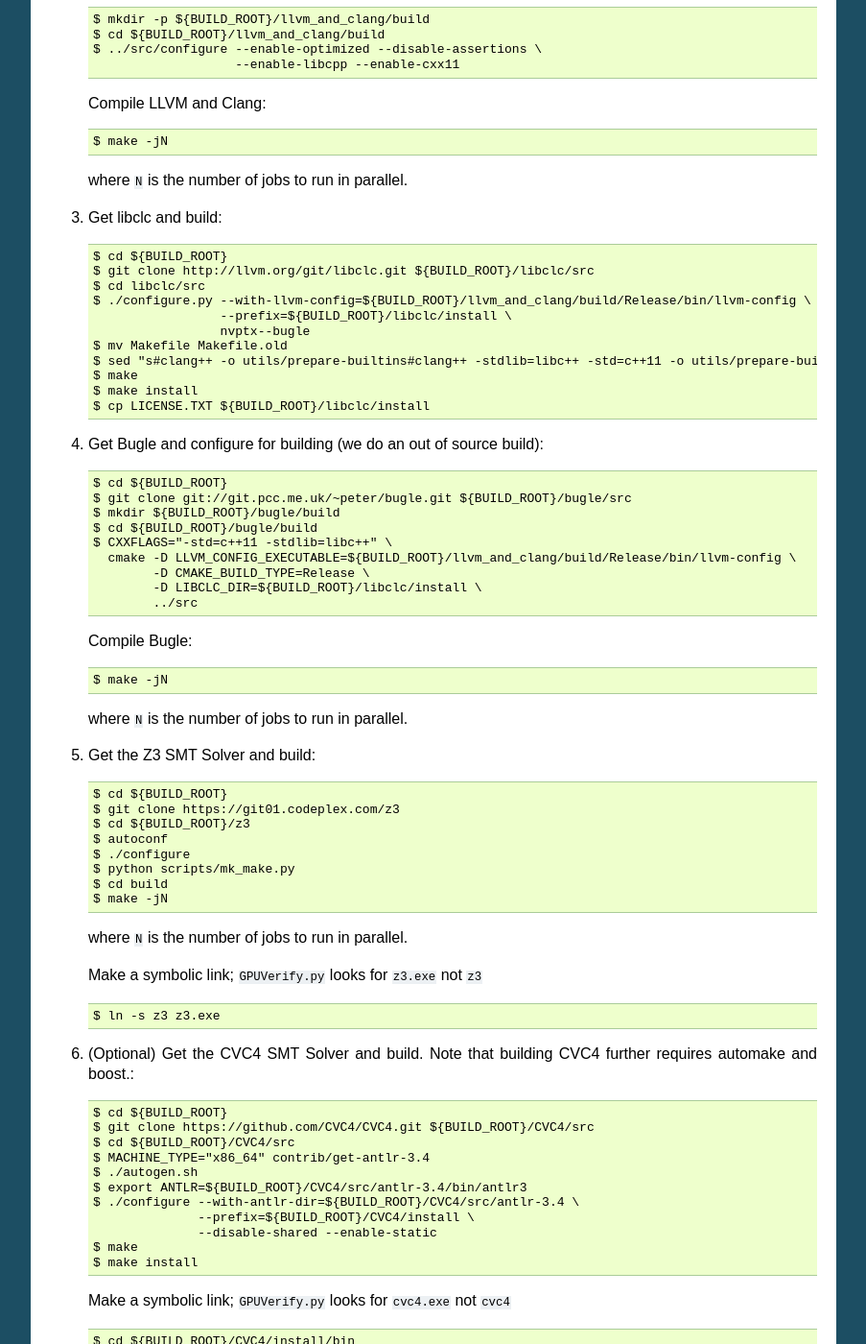
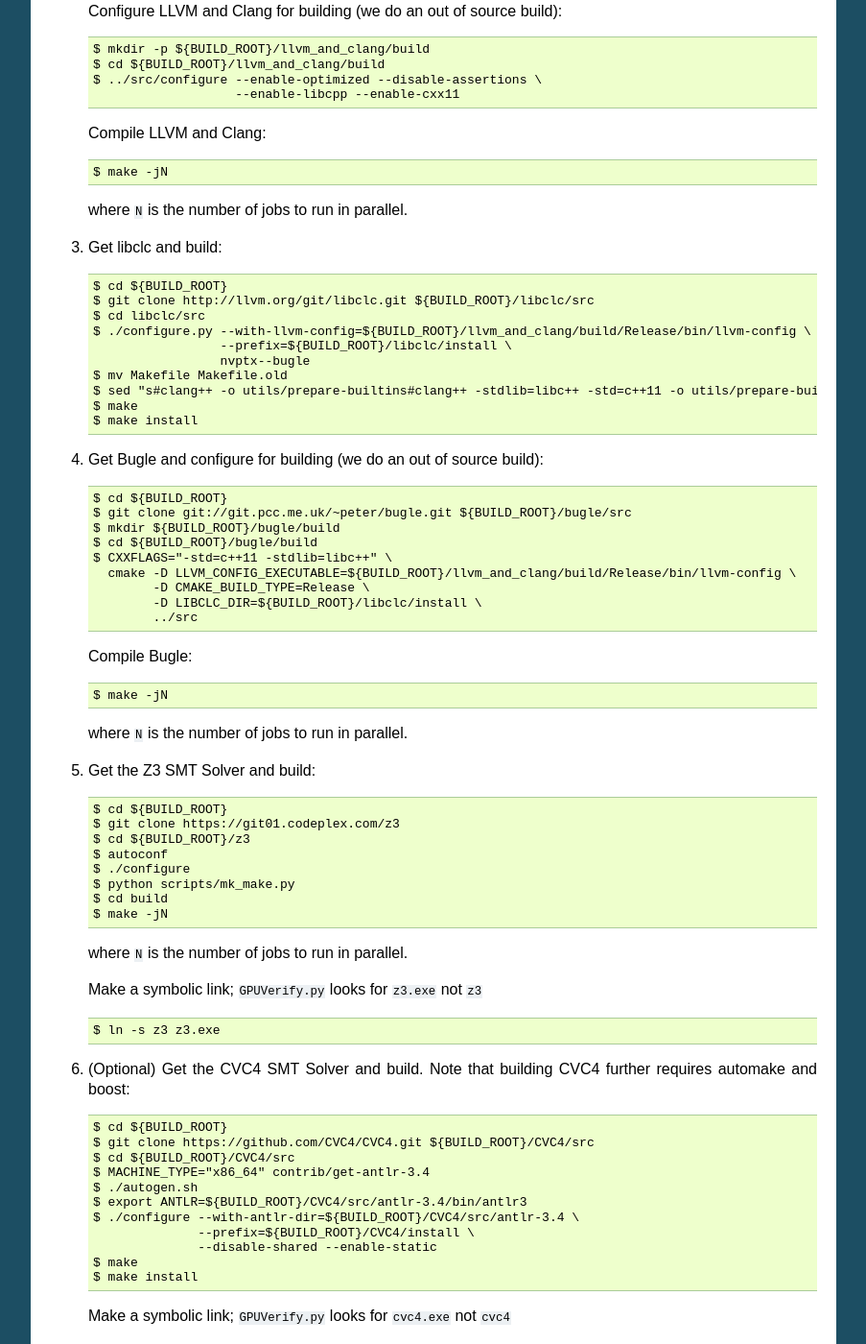
Before and after one commit to mc-imperial/gpuverify, a Sphinx documentation site: the page built from Documentation/developer_guide.rst, in a window 1280 px wide and 1400 px high, scrolled down 4680 px. Shown: the whole window at 96% size, without its empty margins (198-1101 px from the left). Built offline with Sphinx 7.4.7, drawn with Linux system fonts in a browser that asks for light colours; formulas are drawn with MathJax 3; some of the changed text lies outside the part shown.

Commit message:
Get libclc license from source

```diff
--- a/Documentation/developer_guide.rst
+++ b/Documentation/developer_guide.rst
@@ -91,7 +91,6 @@
                       nvptx--bugle
      $ make
      $ make install
-     $ cp LICENSE.TXT ${BUILD_ROOT}/libclc/install
 
 #. Get Bugle and configure for building (we do an out of source build)::
 
@@ -129,7 +128,7 @@
     $ ln -s z3 z3.exe
 
 #. (Optional) Get the CVC4 SMT Solver and build.
-   Note that building CVC4 further requires automake and boost.::
+   Note that building CVC4 further requires automake and boost::
 
     $ cd ${BUILD_ROOT}
     $ git clone https://github.com/CVC4/CVC4.git ${BUILD_ROOT}/CVC4/src
@@ -296,7 +298,6 @@
      $ sed "s#clang++ -o utils/prepare-builtins#clang++ -stdlib=libc++ -std=c++11 -o utils/prepare-builtins#" Makefile.old > Makefile
      $ make
      $ make install
-     $ cp LICENSE.TXT ${BUILD_ROOT}/libclc/install
 
 #. Get Bugle and configure for building (we do an out of source build)::
 
@@ -335,7 +336,7 @@
     $ ln -s z3 z3.exe
 
 #. (Optional) Get the CVC4 SMT Solver and build.
-   Note that building CVC4 further requires automake and boost.::
+   Note that building CVC4 further requires automake and boost::
 
     $ cd ${BUILD_ROOT}
     $ git clone https://github.com/CVC4/CVC4.git ${BUILD_ROOT}/CVC4/src
@@ -637,7 +646,7 @@
 
      $ .\gvtester.py --compare-pickle testsuite\baseline_cvc4.pickle run.pickle
 
-   You should expect the last line of output to be.::
+   You should expect the last line of output to be::
 
      INFO:testsuite/baseline.pickle = new.pickle
 
```
Also changed, not shown: other parts of Documentation/developer_guide.rst (+16 -2 lines), deploy.py (+8 -8 lines), 2 other files.
